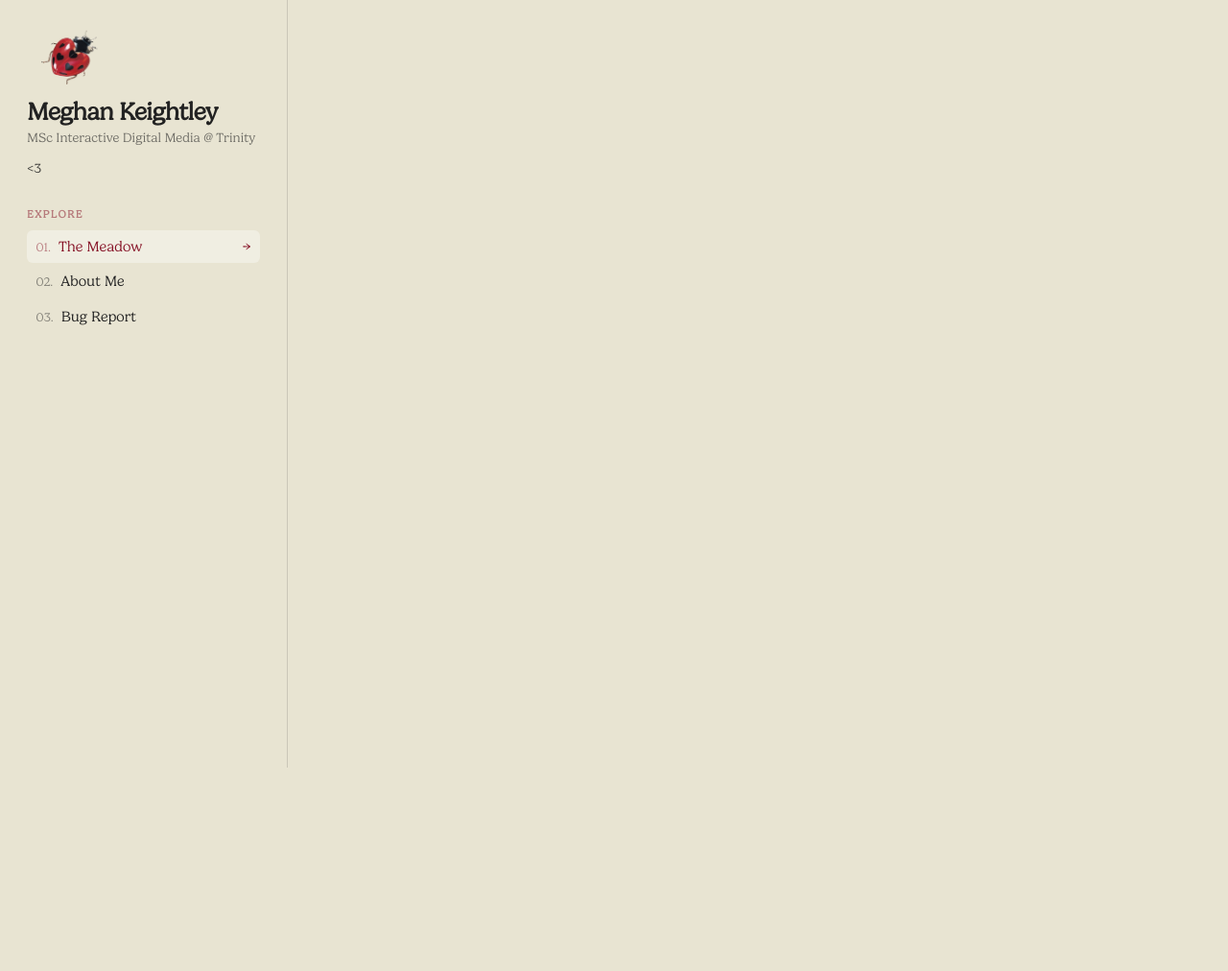
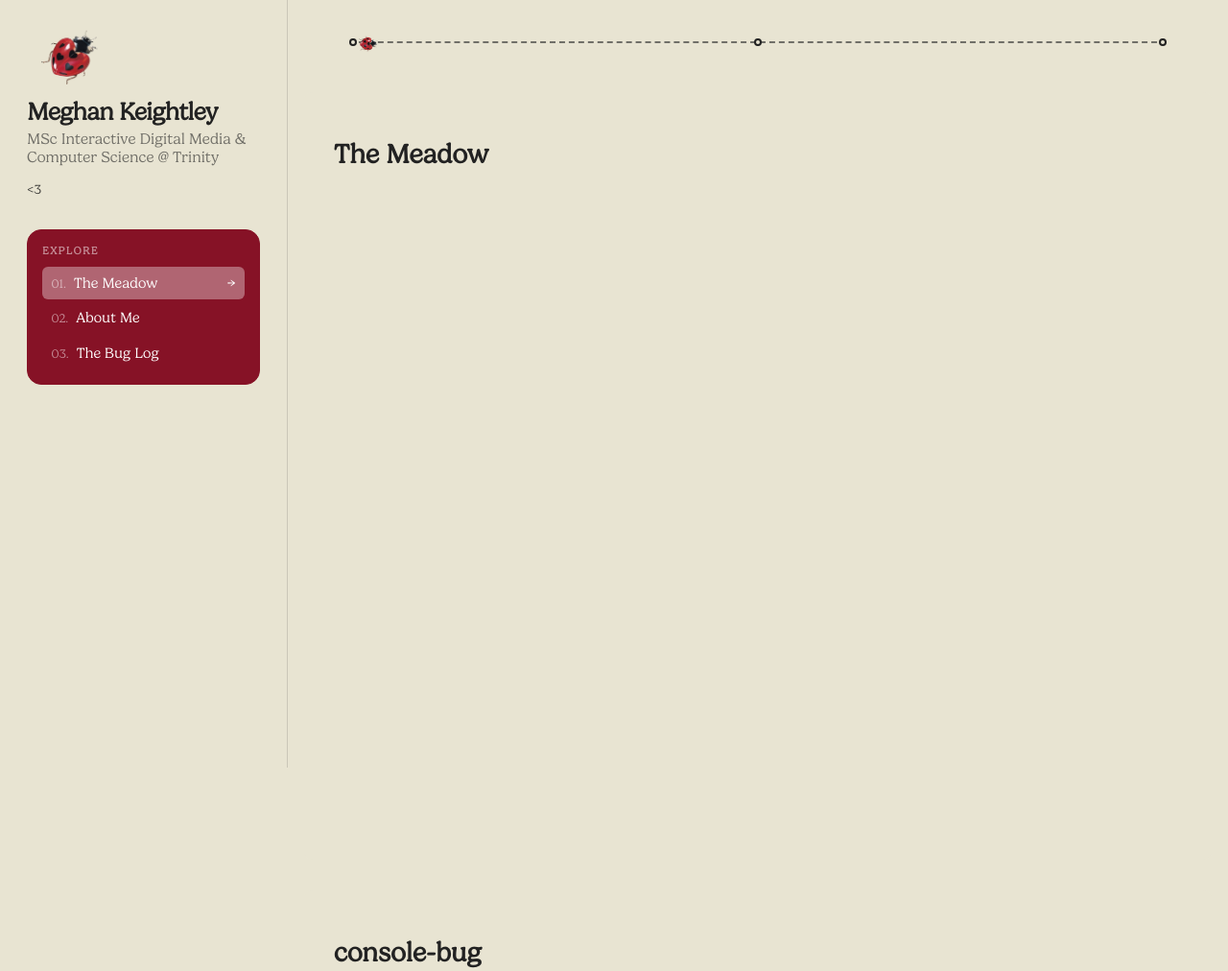
Before and after one commit to meghank1066/authoring-portfolio, a plain HTML site: page index.html in a window 1280 px wide. Shown: the top 1012 px of the page at 96% size. Before the commit the page ends 800 px from the top, so only its background shows below. Drawn offline with Linux system fonts and the light colour scheme.

Commit message:
update: 21/10/26 - ladybug scroll track added cute detail hope to make it in loops - added new playground page

```diff
--- a/css/style.css
+++ b/css/style.css
@@ -97,7 +97,7 @@ body
 
 .subtitle
 {
-    font-size: 0.85rem;
+    font-size: 1rem;
     color: var(--text);
     opacity: 0.6;
     margin: 0;
@@ -112,13 +112,22 @@ body
     opacity: 0.85;
 }
 
+nav
+{
+    background-color: var(--accent);
+    padding: 15px;
+    border: 1px solid #861226;
+    border-radius: 15px;
+}
+
+
 .sidebar-label
 {
     font-size: 0.7rem;
     font-weight: 700;
     letter-spacing: 0.12em;
     text-transform: uppercase;
-    color: var(--accent);
+    color: var(--card-bg);
     opacity: 0.5;
     margin-bottom: 0.6rem;
 }
@@ -132,11 +141,13 @@ body
     flex-direction: column;
     gap: 0.15rem;
     font-size: 0.95rem;
+    color: var(--card-bg);
 }
 
 .nav-links li
 {
     display: block;
+    color: var(--card-bg);
 }
 
 .nav-links a
@@ -147,7 +158,7 @@ body
     padding: 0.5rem 0.6rem;
     border-radius: 6px;
     text-decoration: none;
-    color: var(--text);
+    color: var(--card-bg);
     font-weight: 500;
     transition: background-color 0.2s ease-in-out, color 0.2s ease-in-out, transform 0.2s ease-in-out;
 }
@@ -156,12 +167,14 @@ body
 {
     font-size: 0.8rem;
     opacity: 0.5;
+    color: var(--card-bg);
 }
 
 .nav-links .arrow
 {
     margin-left: auto;
     opacity: 0;
+    color: var(--card-bg);
     transform: translateX(-4px);
     transition: opacity 0.2s ease-in-out, transform 0.2s ease-in-out;
 }
@@ -171,24 +184,28 @@ body
     color: var(--accent);
     background-color: var(--hover-bg);
     transform: translateX(3px);
+    color: var(--card-bg);
 }
 
 .nav-links a.is-active
 {
     color: var(--accent);
     background-color: var(--hover-bg);
+    color: var(--card-bg);
 }
 
 .nav-links a:hover .arrow, .nav-links a.is-active .arrow
 {
     opacity: 1;
     transform: translateX(0);
+    color: var(--card-bg);
 }
 
 .nav-links a:focus-visible, .outbound a:focus-visible
 {
     outline: 2px solid var(--accent);
     outline-offset: 2px;
+    color: var(--card-bg);
 }
 
 .sidebar-footer
@@ -203,6 +220,7 @@ body
     flex-wrap: wrap;
     gap: 0.25rem 0.9rem;
     margin: 0;
+    color: var(--card-bg);
 }
 
 .outbound a
@@ -211,6 +229,7 @@ body
     text-decoration: underline;
     text-underline-offset: 3px;
     transition: color 0.2s ease-in-out;
+    color: var(--card-bg);
 }
 
 .outbound a:hover
@@ -403,3 +422,89 @@ footer
         margin-top: 0;
     }
 }
+
+/* crawl */
+
+.horizontal-crawl-container {
+    position: sticky;
+    top: 0;
+    z-index: 10;
+    width: 100%;
+    max-width: 900px;
+    margin: 1.5rem auto 1rem auto;
+    padding: 0 24px;
+    height: 40px;
+    display: flex;
+    align-items: center;
+    background-color: var(--background-color);
+}
+
+.h-crawl-line {
+    position: absolute;
+    left: 24px;
+    right: 24px;
+    height: 0;
+    border-top: 2px dashed var(--text);
+    opacity: 0.6;
+}
+
+.h-crawl-stops {
+    position: absolute;
+    left: 24px;
+    right: 24px;
+    display: flex;
+    justify-content: space-between;
+    align-items: center;
+    pointer-events: none;
+}
+
+.h-crawl-stop {
+    width: 8px;
+    height: 8px;
+    background-color: var(--background-color);
+    border: 2px solid var(--text);
+    border-radius: 50%;
+    transition: background-color 0.2s ease, transform 0.2s ease;
+}
+
+h-crawl-stop.active {
+    background-color: var(--text);
+    transform: scale(1.3);
+}
+
+.h-ladybug-marker {
+    position: absolute;
+    left: 24px;
+    top: 50%;
+    width: 38px;
+    height: 28px;
+    transform: translateY(-50%) translateX(0);
+    will-change: transform;
+    pointer-events: none;
+    z-index: 2;
+}
+
+.h-ladybug-marker img {
+    width: 100%;
+    height: 100%;
+    object-fit: contain;
+    display: block;
+    transform: rotate(40deg);
+}
+
+main section {
+  min-height: 100vh;
+}
+
+/* responsive media queries */
+@media (max-width: 800px)
+{
+    body
+    {
+        grid-template-columns: 1fr;
+    }
+    .horizontal-crawl-container
+    {
+        display: none;
+    }
+}
--- a/index.html
+++ b/index.html
@@ -12,42 +12,47 @@
   <header class="brand">
     <img class="logo" src="images/ladybug.png" alt="">
     <a class="title" href="index.html">Meghan Keightley</a>
-    <p class="subtitle">MSc Interactive Digital Media @ Trinity</p>
+    <p class="subtitle">MSc Interactive Digital Media & Computer Science @ Trinity</p>
     <p class="bio"><3</p>
   </header>
 
   <nav>
     <p class="sidebar-label">Explore</p>
     <ul class="nav-links">
-      <li><a href="index.html" class="is-active"><span class="num">01.</span> The Meadow <span class="arrow">→</span></a></li>
+      <li><a hrexf="index.html" class="is-active"><span class="num">01.</span> The Meadow <span class="arrow">→</span></a></li>
       <li><a href="about.html"><span class="num">02.</span> About Me <span class="arrow">→</span></a></li>
-      <li><a href="playground.html"><span class="num">03.</span> Bug Report <span class="arrow">→</span></a></li>
+      <li><a href="playground.html"><span class="num">03.</span> The Bug Log <span class="arrow">→</span></a></li>
     </ul>
   </nav>
 </aside>
 
     <main class="main-content">
-    <section class="hero" id="hero">
-     </div>
-    </section>
+      <!-- horizontal ladybug crawl track at top of page -->
+      <div class="horizontal-crawl-container">
+        <div class="h-crawl-line"></div>
+        <div class="h-ladybug-marker" id="ladybugMarker">
+          <img src="images/ladybug.png" alt="Crawling Ladybug">
+        </div>
+        <div class="h-crawl-stops">
+          <div class="h-crawl-stop active" data-target="crawl-bug"></div>
+          <div class="h-crawl-stop" data-target="console-bug"></div>
+          <div class="h-crawl-stop" data-target="hero"></div>
+        </div>
+      </div>
+
+      <section class="crawl-bug" id="crawl-bug">
+        <h2>The Meadow</h2>
+      </section>
+
+      <section class="console-bug" id="console-bug">
+        <h2>console-bug</h2>
+      </section>
 
 
-<!--
-     <section class="projects" id="projects">
-      <h2>MY PROJECTS</h2>
-    </section> -->
-<!--
-    <section class="about" id="about">
-      <h2>ABOUT ME</h2>
-    </section>
-
-     <section class="contact" id="contact">
-      <h2>CONTACT ME</h2>
-    </section> -->
-
-
-    <!-- <footer class="footer">
+    <footer class="footer">
       <p>&copy; 2026 Meghan Rose K. All rights reserved.</p>
-    </footer> -->
+    </footer>
+  </main>
+    <script src="ladybug-enter.js"></script>
   </body>
 </html>
```
Also changed, not shown: about.html (+18 -43 lines), playground.html (added, +34 -0 lines), images/animation1.gif (deleted).
